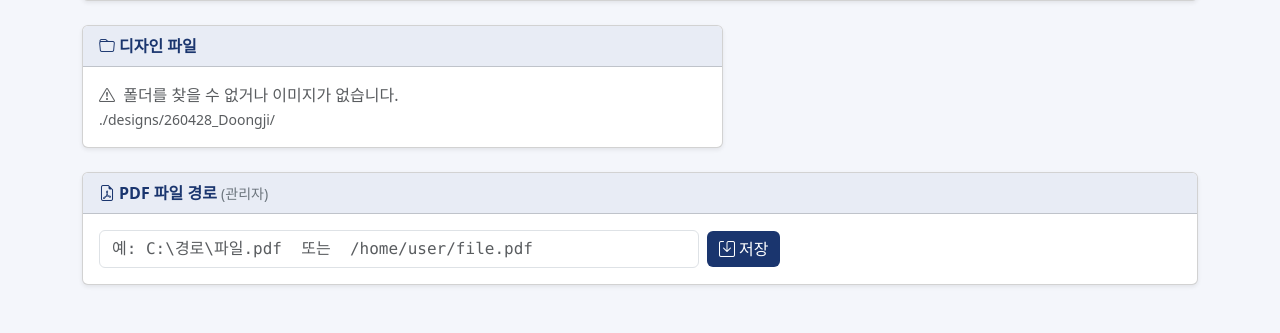
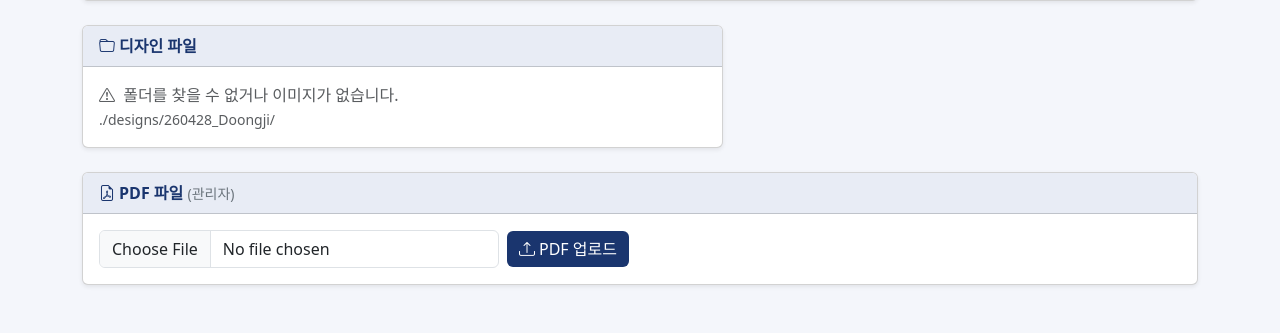
Before and after one commit to Jami-K/26_Changes, a Flask app: page /detail/2 in a window 1280 px wide. Shown: the part 505-838 px from the top of the page. Run offline with Flask 3, Linux system fonts and the light colour scheme; the visitor is signed in with stand-in values (Sample User, id 1); data comes from the database, SQL or seed files in the repository.

Commit message:
테스트1

```diff
--- a/main.py
+++ b/main.py
@@ -10,7 +10,7 @@ from flask import (Flask, abort, jsonify, redirect, render_template,
 
 from database import (add_recipient, delete_recipient,
                       get_all_changes, get_change_by_id, get_recipients,
-                      get_setting, init_db, set_pdf_path, set_setting)
+                      get_setting, init_db, set_setting)
 from excel_reader import sync_excel
 from pptx_gen import generate_pptx
 
@@ -20,6 +20,7 @@ app.secret_key = 'mat-change-internal-2026'
 IMAGE_EXTS  = ('png', 'jpg', 'jpeg', 'gif', 'webp', 'bmp')
 SERVER_URL  = 'http://192.168.60.160:5500'
 EXCEL_PATH  = os.path.join(os.path.dirname(os.path.abspath(__file__)), 'index.xlsx')
+PDF_DIR     = os.path.join(os.path.dirname(os.path.abspath(__file__)), 'pdf')
 
 
 def _build_email_body(change: dict) -> str:
@@ -117,8 +118,9 @@ def detail(cid):
     folder = (change.get('design_file') or '').strip()
     images = get_images_in_folder(folder)
     image_list = [{'idx': i, 'name': os.path.basename(p)} for i, p in enumerate(images)]
+    has_pdf = os.path.isfile(os.path.join(PDF_DIR, f'{cid}.pdf'))
     return render_template('detail.html', change=change, image_list=image_list,
-                           is_admin=is_admin())
+                           is_admin=is_admin(), has_pdf=has_pdf)
 
 
 @app.route('/image/<int:cid>/<int:idx>')
@@ -151,22 +153,26 @@ def serve_pdf(cid):
     change = get_change_by_id(cid)
     if not change:
         abort(404)
-    path = (change.get('pdf_path') or '').strip()
-    if not path or not os.path.isfile(path):
+    path = os.path.join(PDF_DIR, f'{cid}.pdf')
+    if not os.path.isfile(path):
         abort(404)
+    fname = f"{change['product_code']}_{change['notice_date']}.pdf"
     return send_file(path, mimetype='application/pdf',
-                     as_attachment=False,
-                     download_name=os.path.basename(path))
+                     as_attachment=False, download_name=fname)
 
 
-@app.route('/set_pdf/<int:cid>', methods=['POST'])
-def set_pdf(cid):
+@app.route('/upload_pdf/<int:cid>', methods=['POST'])
+def upload_pdf(cid):
     if not is_admin():
         abort(403)
-    if not get_change_by_id(cid):
+    change = get_change_by_id(cid)
+    if not change:
         abort(404)
-    path = request.form.get('pdf_path', '').strip()
-    set_pdf_path(cid, path)
+    f = request.files.get('pdf_file')
+    if not f or not f.filename.lower().endswith('.pdf'):
+        return redirect(url_for('detail', cid=cid))
+    os.makedirs(PDF_DIR, exist_ok=True)
+    f.save(os.path.join(PDF_DIR, f'{cid}.pdf'))
     return redirect(url_for('detail', cid=cid))
 
 
--- a/templates/detail.html
+++ b/templates/detail.html
@@ -14,7 +14,7 @@
       <i class="bi bi-file-earmark-slides me-1"></i>PPTX 생성
     </a>
     {% endif %}
-    {% if change.pdf_path %}
+    {% if has_pdf %}
     <a href="/pdf/{{ change.id }}" target="_blank" class="btn btn-outline-danger">
       <i class="bi bi-file-earmark-pdf me-1"></i>PDF 보기
     </a>
@@ -106,25 +106,28 @@
 </div>
 
 {% if is_admin %}
-<!-- 관리자: PDF 경로 설정 -->
+<!-- 관리자: PDF 업로드 -->
 <div class="card shadow-sm mt-4">
   <div class="card-header card-header-navy">
-    <i class="bi bi-file-earmark-pdf me-1"></i>PDF 파일 경로 <span class="fw-normal text-secondary small">(관리자)</span>
+    <i class="bi bi-file-earmark-pdf me-1"></i>PDF 파일
+    <span class="fw-normal text-secondary small">(관리자)</span>
   </div>
   <div class="card-body">
-    <form method="post" action="/set_pdf/{{ change.id }}" class="d-flex gap-2 align-items-center flex-wrap">
-      <input type="text" class="form-control font-monospace"
-             name="pdf_path" value="{{ change.pdf_path or '' }}"
-             placeholder="예: C:\경로\파일.pdf  또는  /home/user/file.pdf"
-             style="max-width: 600px;">
-      <button class="btn btn-navy" type="submit">
-        <i class="bi bi-save me-1"></i>저장
-      </button>
-      {% if change.pdf_path %}
+    {% if has_pdf %}
+    <div class="d-flex align-items-center gap-3 mb-3">
+      <span class="text-success small"><i class="bi bi-check-circle-fill me-1"></i>PDF 등록됨</span>
       <a href="/pdf/{{ change.id }}" target="_blank" class="btn btn-outline-danger btn-sm">
         <i class="bi bi-box-arrow-up-right me-1"></i>미리보기
       </a>
-      {% endif %}
+    </div>
+    {% endif %}
+    <form method="post" action="/upload_pdf/{{ change.id }}"
+          enctype="multipart/form-data" class="d-flex gap-2 align-items-center flex-wrap">
+      <input type="file" class="form-control" name="pdf_file" accept=".pdf"
+             style="max-width: 400px;" required>
+      <button class="btn btn-navy" type="submit">
+        <i class="bi bi-upload me-1"></i>{{ 'PDF 교체' if has_pdf else 'PDF 업로드' }}
+      </button>
     </form>
   </div>
 </div>
@@ -197,4 +200,70 @@ document.addEventListener('keydown', e => {
 .image-card:hover { box-shadow: 0 0 0 2px var(--navy) !important; }
 </style>
 {% endif %}
+
+{% if is_admin %}
+<script>
+let fbModal = null;
+
+function openFileBrowser() {
+  if (!fbModal) fbModal = new bootstrap.Modal(document.getElementById('fileBrowserModal'));
+  fbLoad('');
+  fbModal.show();
+}
+
+async function fbLoad(path) {
+  const listEl = document.getElementById('fbList');
+  const pathEl = document.getElementById('fbCurrentPath');
+  listEl.innerHTML = '<div class="text-center text-muted py-4"><div class="spinner-border spinner-border-sm me-2"></div>로딩 중...</div>';
+  try {
+    const url = '/browse' + (path ? '?path=' + encodeURIComponent(path) : '');
+    const res  = await fetch(url);
+    const data = await res.json();
+    if (data.error) {
+      listEl.innerHTML = `<div class="text-danger px-3 py-3 small"><i class="bi bi-exclamation-triangle me-1"></i>${data.error}</div>`;
+      return;
+    }
+    pathEl.textContent = data.path;
+    listEl.innerHTML = '';
+    if (!data.entries.length) {
+      listEl.innerHTML = '<div class="text-muted px-3 py-3 small">항목이 없습니다.</div>';
+      return;
+    }
+    data.entries.forEach(e => {
+      const row  = document.createElement('div');
+      row.className = 'd-flex align-items-center px-3 py-2 border-bottom fb-row';
+      row.style.cursor = 'pointer';
+
+      const icon = document.createElement('i');
+      icon.className = 'bi me-2 flex-shrink-0 ';
+      if (e.type === 'parent') icon.className += 'bi-arrow-up-circle text-secondary';
+      else if (e.type === 'dir') icon.className += 'bi-folder-fill text-warning';
+      else icon.className += 'bi-file-earmark-pdf-fill text-danger';
+
+      const label = document.createElement('span');
+      label.className = 'text-truncate';
+      label.textContent = e.name;
+
+      row.appendChild(icon);
+      row.appendChild(label);
+
+      if (e.type === 'pdf') {
+        row.addEventListener('click', () => {
+          document.getElementById('pdfPathInput').value = e.path;
+          fbModal.hide();
+        });
+      } else {
+        row.addEventListener('click', () => fbLoad(e.path));
+      }
+      listEl.appendChild(row);
+    });
+  } catch {
+    listEl.innerHTML = '<div class="text-danger px-3 py-3 small">오류가 발생했습니다.</div>';
+  }
+}
+</script>
+<style>
+.fb-row:hover { background: #EEF1FA; }
+</style>
+{% endif %}
 {% endblock %}
```
